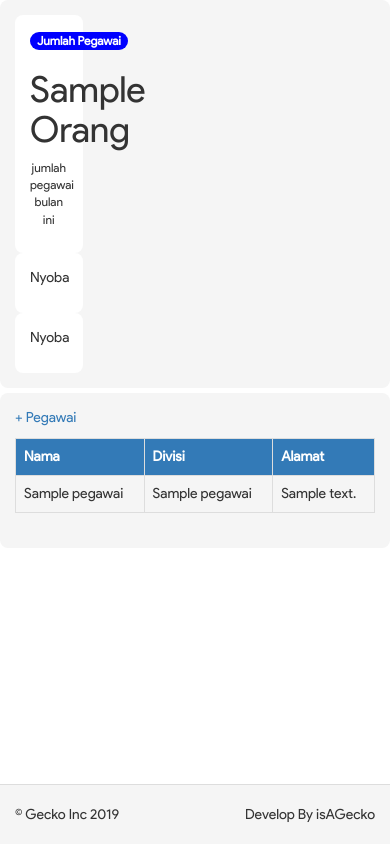
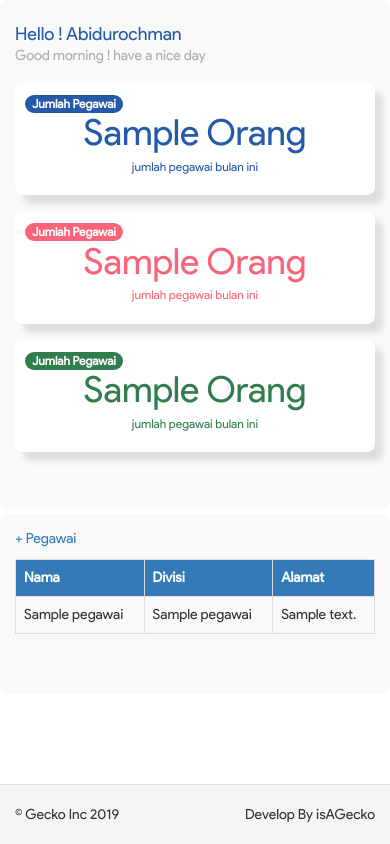
Before and after one commit to isAGecko/isAGecko, a Yii app: template views/pegawai/index.php in a window 390 px wide. Run offline with PHP 8.4 and a stand-in for Yii, Linux system fonts and the light colour scheme; the template is opened without the code that fills it: most values are stand-ins (such as "Sample title", 1, 10 or a date in 2020); data that the repository does not hold is empty; some libraries are stand-ins or nearby versions.

Commit message:
responsive dashboard

```diff
--- a/views/pegawai/index.php
+++ b/views/pegawai/index.php
@@ -11,36 +11,120 @@ $this->title = 'Dashboard Admin';
 ?>
 
 <style>
-    .card{
-        background-color: whitesmoke; border-radius: 8px;padding: 15px;
+
+    @media only screen and (max-width: 480px){
+
+        .card{
+            background:white;
+            border-radius: 8px;
+            padding: 10px;
+            box-shadow: 8px 9px 6px 0px #0000001c;
+            margin-bottom:2vh;
+        }
+
+        .backCard h1 {
+            margin-top:0px;
+            margin-bottom:5px;
+        }
+
+        .backCard{
+            background:#f9f9f9;
+            border-radius: 8px;
+            padding: 15px;
+            padding-bottom: 40px;
+            width: 100%;
+            margin-bottom:5px;
+        }
+
+        .marge{
+            margin-top:-1vh;
+            margin-bottom:2vh;
+            color:#acacac;
+        }
+    }
+
+    @media (min-width: 481px) and (max-width: 768px){
+
+        .card{
+            background:white;
+            border-radius: 8px;
+            padding: 10px;
+            box-shadow: 8px 9px 6px 0px #0000001c;
+        }
+        .backCard{
+            background:#f9f9f9;
+            border-radius: 8px;
+            padding: 15px;
+            padding-bottom: 40px;
+            width: 100%;
+            margin-bottom:5px;
+        }
+
+        .marge{
+            margin-top:-1vh;
+            margin-bottom:2vh;
+            color:#acacac;
+        }
+    }
+
+    @media only screen and (min-width: 769px){
+        .paddingCard{
+            padding-left:2vh;
+        }
+        .card{
+            background:white;
+            border-radius: 8px;
+            padding: 10px;
+            box-shadow: 8px 9px 6px 0px #0000001c;
+        }
+        .backCard{
+            background:#f9f9f9;
+            border-radius: 8px;
+            padding: 15px;
+            padding-bottom: 40px;
+            width: 100%;
+            margin-bottom:5px;
+        }
+
+        .marge{
+            margin-top:-1vh;
+            margin-bottom:4vh;
+            color:#acacac;
+        }
     }
     div {
         font-family: 'google_font';
     }
 </style>
 <div class="pegawai-index">
-    <div class="card" style="width: 100%; margin-bottom:5px; ">
-        <div class="row">
-            <div class="col-md-3" style="width: 25%;" >
-                <div class="card" style="background:white;">
-                    <span class="badge" style="background:blue; width:auto;">Jumlah Pegawai</span>
-                    <h1 style="text-align:center"><?= $jml_pegawai?> Orang</h1>
-                    <p style="font-size:12px; text-align:center"> jumlah pegawai bulan ini</p>
+    <div class="backCard">
+        <h4 style="color:#245AA7">Hello ! Abidurochman</h4>
+        <p class="marge">Good morning ! have a nice day</p>
+        <div class="row paddingCard">
+            <div class="col-md-3 col-sm-4">
+                <div class="card">
+                    <span class="badge" style="background:#245AA7; width:auto;">Jumlah Pegawai</span>
+                    <h1 style="text-align:center;color:#245AA7"><?= $jml_pegawai?> Orang</h1>
+                    <p style="font-size:12px; text-align:center;color:#245AA7"> jumlah pegawai bulan ini</p>
                 </div>
             </div>
-            <div class="col-md-3" style="width: 25%;">
-                <div class="card" style="background:white;">
-                    <p>Nyoba</p>
+            <div class="col-md-3 col-sm-4">
+                <div class="card">
+                    <span class="badge" style="background:#F96478; width:auto;">Jumlah Pegawai</span>
+                    <h1 style="text-align:center;color:#F96478"><?= $jml_pegawai?> Orang</h1>
+                    <p style="font-size:12px; text-align:center;color:#F96478"> jumlah pegawai bulan ini</p>
                 </div>
             </div>
-            <div class="col-md-3" style="width: 25%;">
-                <div class="card" style="background:white;">
-                    <p>Nyoba</p>
+            <div class="col-md-3 col-sm-4">
+                <div class="card">
+                    <span class="badge" style="background:#327D4D; width:auto;">Jumlah Pegawai</span>
+                    <h1 style="text-align:center;color:#327D4D"><?= $jml_pegawai?> Orang</h1>
+                    <p style="font-size:12px; text-align:center;color:#327D4D"> jumlah pegawai bulan ini</p>
                 </div>
             </div>
         </div>
     </div>
-    <div class="card" style="width: 100%;">
+    <div class="backCard" style="width: 100%;">
     <p>
         <?= Html::a('+ Pegawai', ['create']) ?>
     </p>
--- a/views/site/index.php
+++ b/views/site/index.php
@@ -107,7 +107,7 @@ if(empty($rows)){
         }
     }
 
-    @media (min-width: 481px) and (max-width: 769px){
+    @media (min-width: 481px) and (max-width: 768px){
         .tinggi{
             height:55vh;
         }
```
